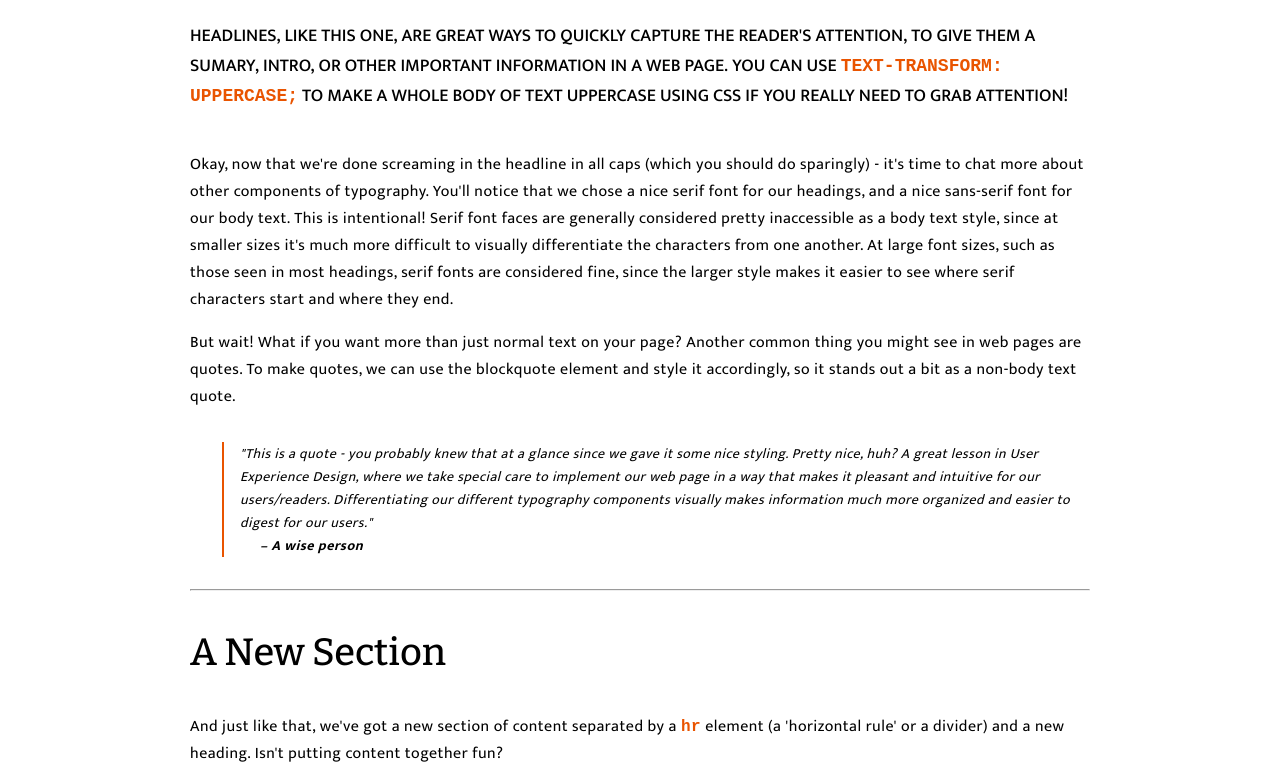
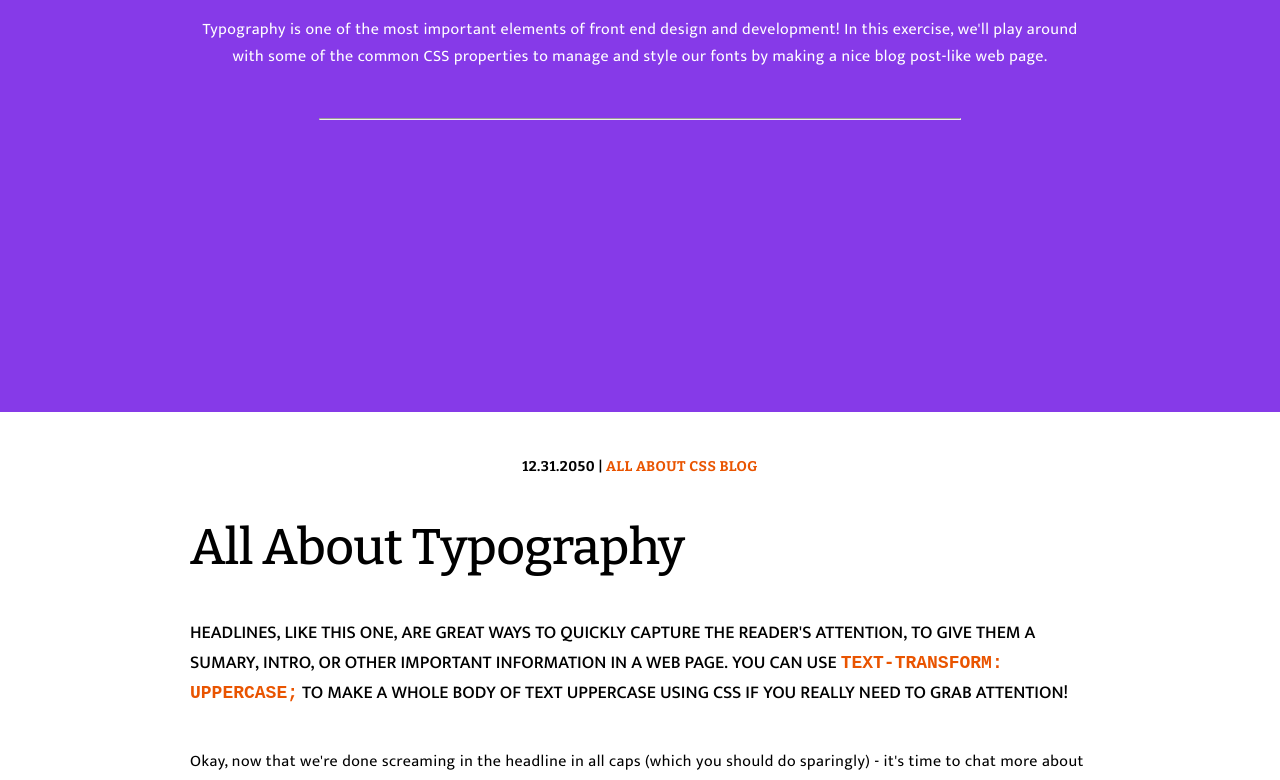
Before and after one commit to dearaujofelipe/blog-post-project, a plain HTML site: page index.html in a window 1280 px wide. Shown: the part 388-1168 px from the top of the page. Drawn offline with nearby package versions, Linux system fonts and the light colour scheme.

Commit message:
hero section

```diff
--- a/index.html
+++ b/index.html
@@ -13,7 +13,16 @@
     <title>Typography Blog Post</title>
   </head>
   <body>
-    <h1>A Blog Post</h1>
+    <div class="hero">
+      <h1>A Blog Post</h1>
+      <p>
+        Typography is one of the most important elements of front end design and
+        development! In this exercise, we'll play around with some of the common
+        CSS properties to manage and style our fonts by making a nice blog
+        post-like web page.
+      </p>
+      <hr />
+    </div>
     <div class="content">
       <p class="info">12.31.2050 | <span>ALL ABOUT CSS BLOG</span></p>
       <h2>All About Typography</h2>
--- a/style.css
+++ b/style.css
@@ -20,6 +20,7 @@ h1 {
   font-size: 80px;
   font-weight: 400;
   letter-spacing: -1.5px;
+  margin: 0;
 }
 
 h2 {
@@ -55,6 +56,30 @@ h6 {
 code {
   color: #e95400;
   font-weight: 700;
+}
+
+.hero {
+  background-color: #863ae8;
+  height: 100vh;
+  color: white;
+  text-align: center;
+
+  display: flex;
+  flex-direction: column;
+  align-items: center;
+  justify-content: center;
+}
+
+.hero h1,
+.hero p {
+  width: 75%;
+  max-width: 900px;
+  margin: 16px 0;
+}
+
+.hero hr {
+  width: 50%;
+  margin: 32px 0;
 }
 
 .content {
```
